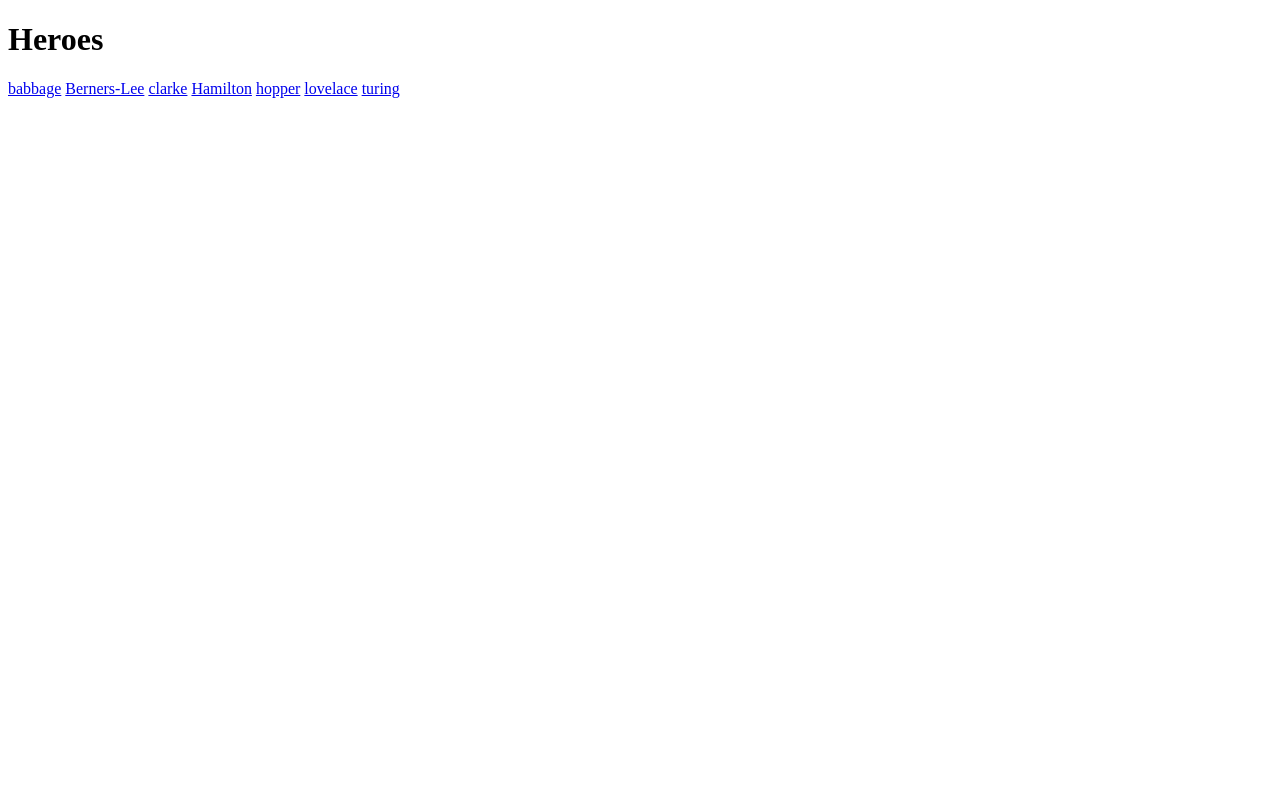
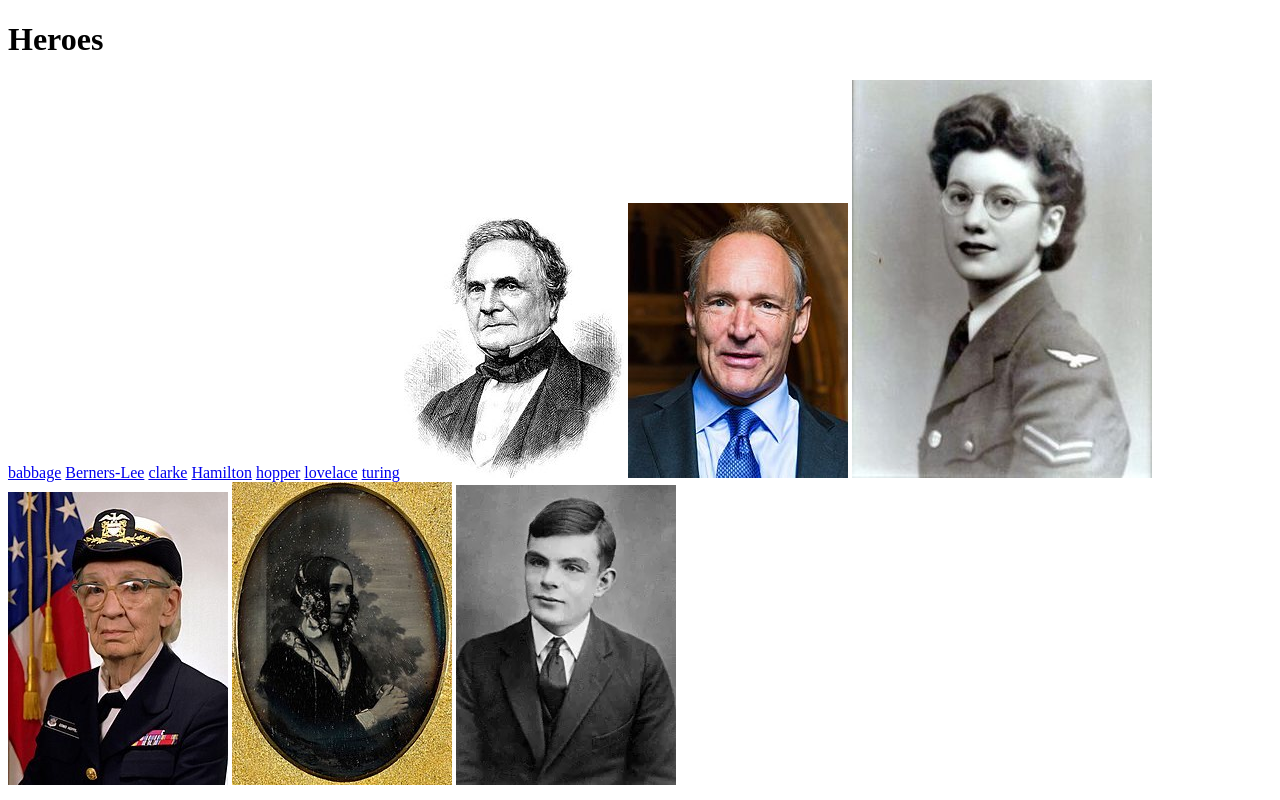
Before and after one commit to GeroTapiaa/TpHeroes, a website: page views/index.html in a window 1280 px wide. Drawn offline with Linux system fonts and the light colour scheme.

Commit message:
cambios en img

```diff
--- a/views/index.html
+++ b/views/index.html
@@ -17,11 +17,11 @@
     <a href="/turing">turing</a>
 
 
-    <img style="display:none" src="/img/babbage.jpg" alt="babbage">
-    <img style="display:none" src="/img/berners-lee.jpg" alt="berners-lee">
-    <img style="display:none" src="/img/clarke.jpg" alt="clarke">
-    <img style="display:none" src="/img/hopper.jpg" alt="hopper">
-    <img style="display:none" src="/img/lovelace.jpg" alt="lovelace">
-    <img style="display:none" src="/img/turing.jpg" alt="turing">
+    <img src="/img/babbage.jpg" alt="babbage">
+    <img src="/img/berners-lee.jpg" alt="berners-lee">
+    <img src="/img/clarke.jpg" alt="clarke">
+    <img src="/img/hopper.jpg" alt="hopper">
+    <img src="/img/lovelace.jpg" alt="lovelace">
+    <img src="/img/turing.jpg" alt="turing">
 </body>
 </html>
```
